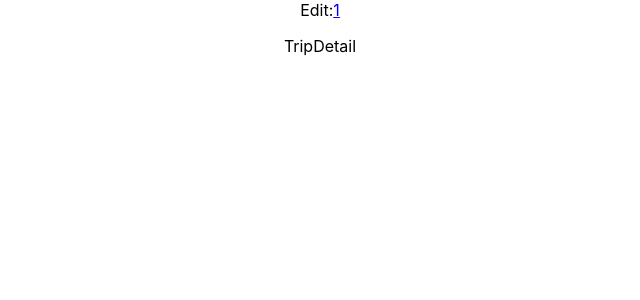
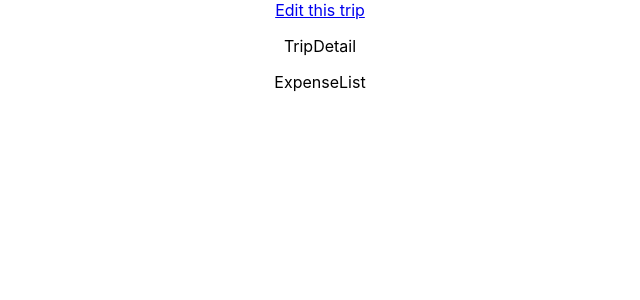
Before and after one commit to ProductivityTools-Trips/ProductivityTools.Trips.Web, a React (Create React App) app: page /tripdetail/1 in a window 1280 px wide. Shown: the top 300 px of the page, without its empty margins (320-960 px from the left). Built offline with nearby package versions, Linux system fonts and the light colour scheme; no server answers; the HTML template or start-up script is replaced by a standard one.

Commit message:
trip details

```diff
--- a/src/Components/TripDetail/index.js
+++ b/src/Components/TripDetail/index.js
@@ -1,4 +1,5 @@
 import {Link, useParams } from "react-router-dom";
+import ExpenseList from "../ExpenseList";
 
 
 function TripDetail() {
@@ -7,9 +8,9 @@ function TripDetail() {
 
     return (
         <div>
-            Edit:
-            <Link to={"/tripedit/" + params.id}>{params.id}</Link>
+            <Link to={"/tripedit/" + params.id}>Edit this trip</Link>
             <p>TripDetail</p>
+            <ExpenseList></ExpenseList>
         </div>)
 }
 
--- a/src/Components/TripEdit/index.js
+++ b/src/Components/TripEdit/index.js
@@ -3,7 +3,6 @@ import { useState, useEffect } from "react";
 import { useParams } from "react-router-dom";
 import service from '../../services/apiService'
 import { Link } from 'react-router-dom'
-import ExpenseList from "../ExpenseList";
 
 
 
@@ -42,7 +41,6 @@ function TripEdit() {
             <p>TripEdit</p>
             <p>{params.id}</p>
             <p><input type='edit' name='name' value={trip && trip.name || ""} onChange={handleChange}></input> </p>
-            <ExpenseList></ExpenseList>
             <button onClick={save}>Save</button>
         </div>
 
```
